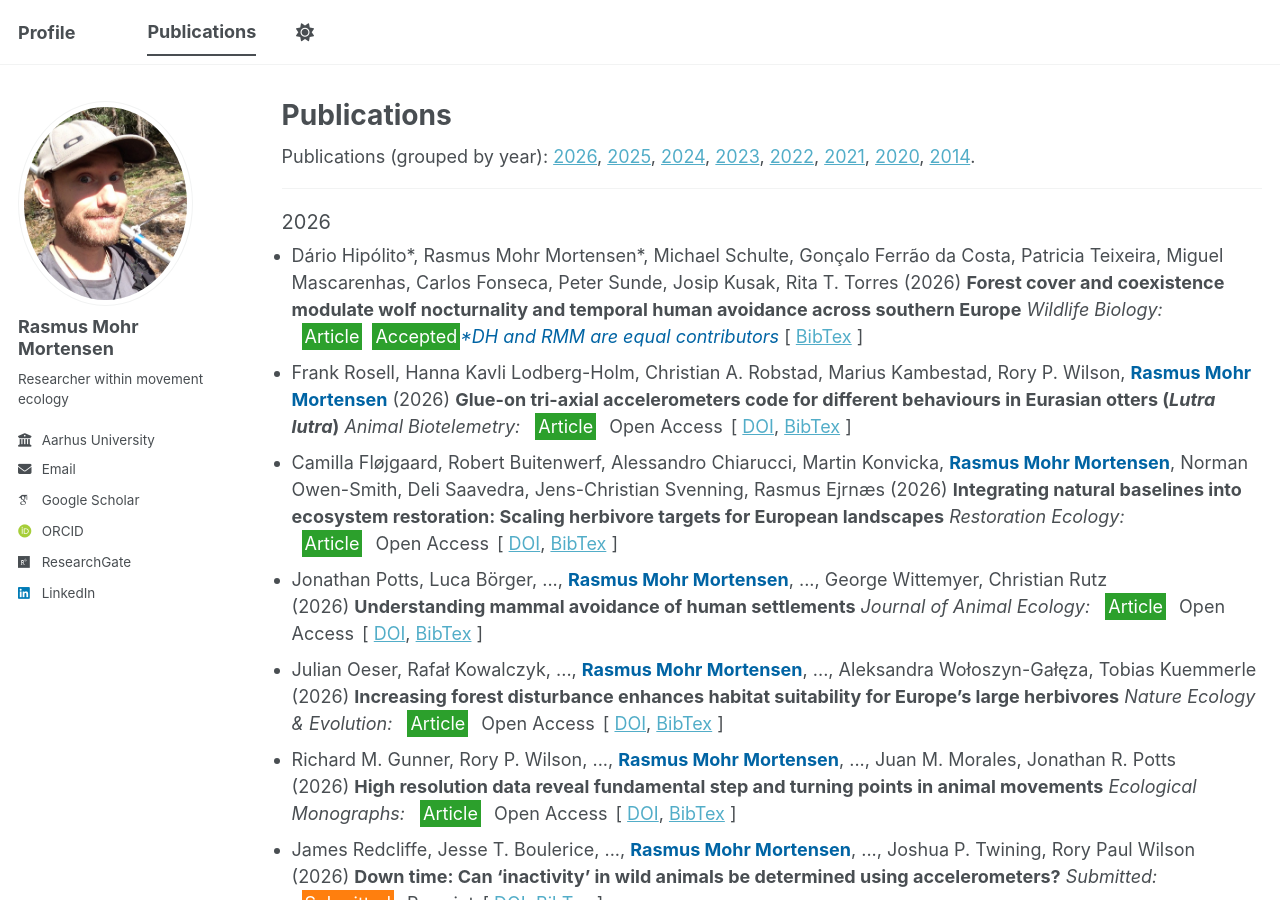
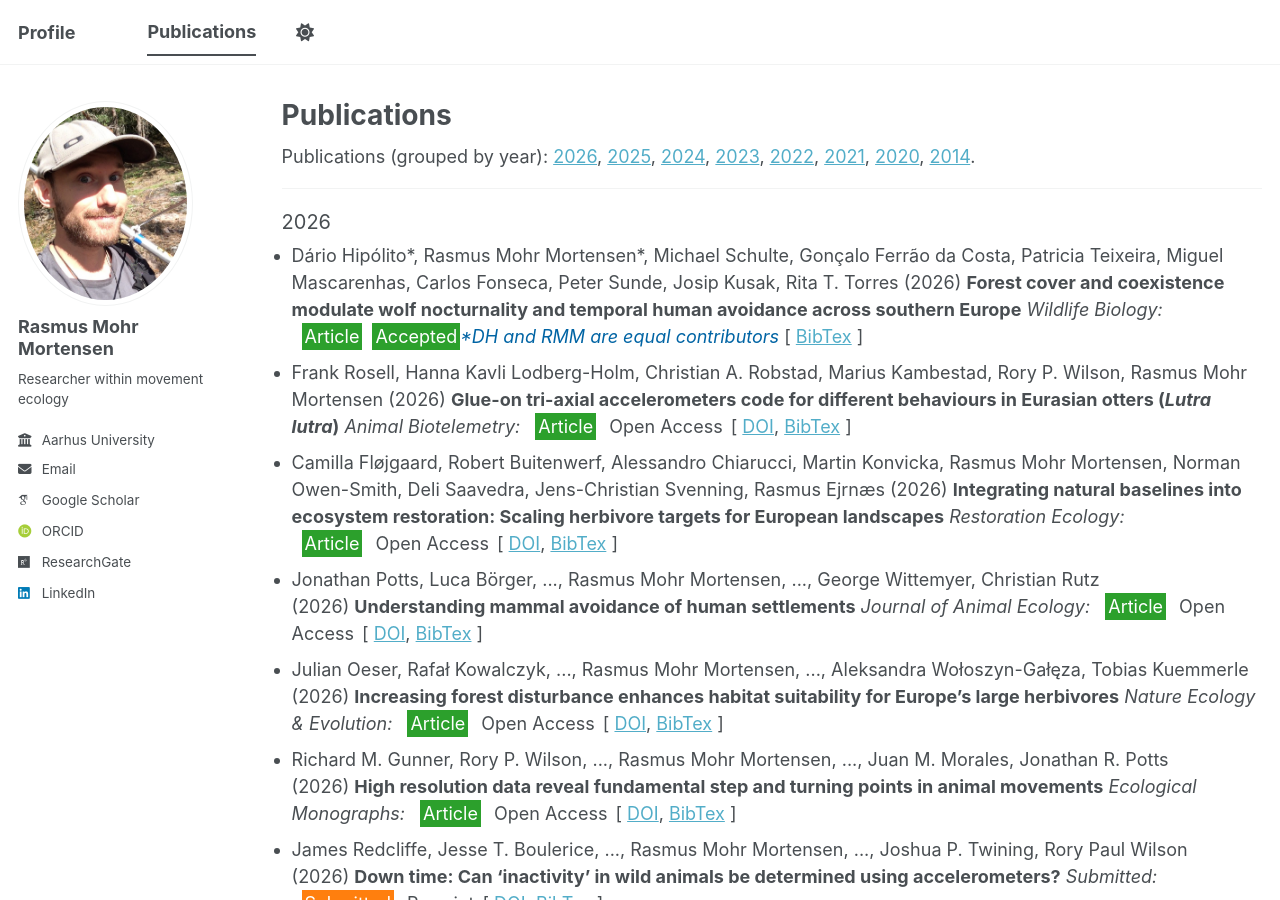
Before and after one commit to rasmusmohrmortensen/rasmusmohrmortensen.github.io, a Jekyll site: the page built from _pages/publications.html, in a window 1280 px wide and 900 px high. Built offline with Jekyll 4.4.1, drawn with Linux system fonts in a browser that asks for light colours; some web fonts are replaced; a script bundle is joined from its source files by our own code; library files that are not in the unit come from our copies.

Commit message:
Update paper.html

```diff
--- a/_includes/bibere/paper.html
+++ b/_includes/bibere/paper.html
@@ -7,7 +7,7 @@
         <!-- Author -->
         {%- for a in paper.authors -%}
             {%- assign author = site.data.bibere.authors[a] -%}
-            {%- if a == include.mainAuthor -%}
+            {%- if author -%}
                 {%- assign authorClass = "mainAuthor" -%}
             {%- else -%}
                 {%- assign authorClass = "author" -%}
```
